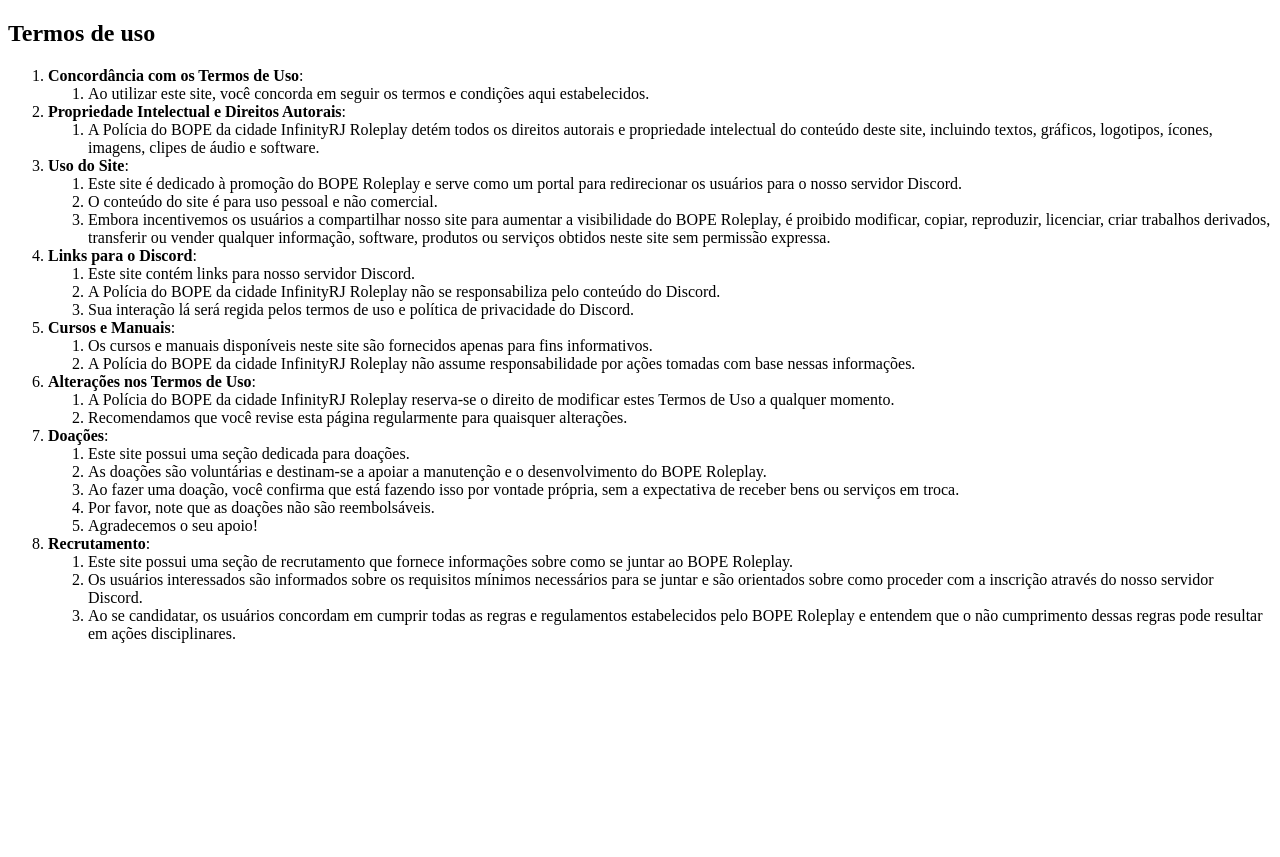
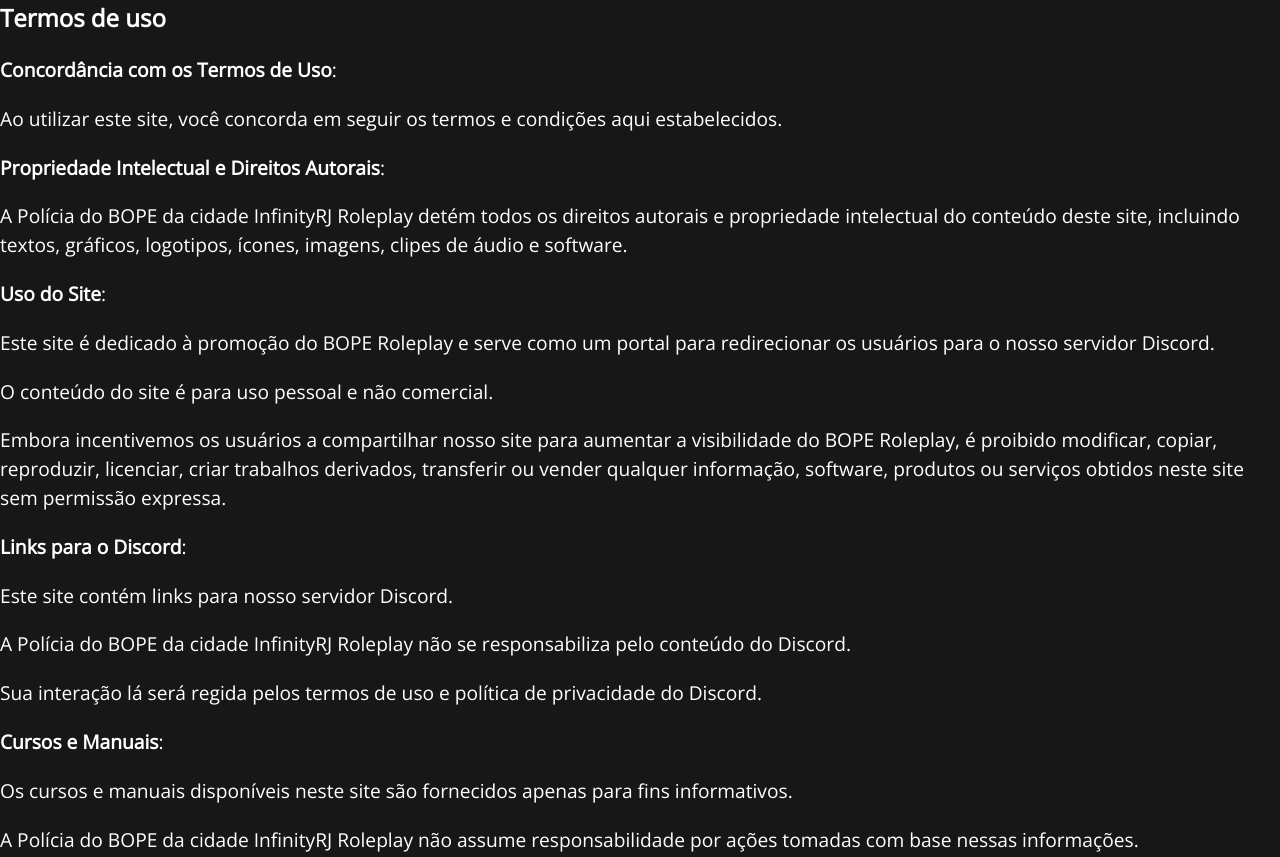
Before and after one commit to alanledur1/ProjetoBope, a plain HTML site: page template/termos.html in a window 1280 px wide. Shown: the top 857 px of the page. Before the commit the page ends 800 px from the top, so only its background shows below. Drawn offline with nearby package versions, Linux system fonts and the light colour scheme; files that its build step writes are made by us from their sources; the site is published under a folder, as on GitHub Pages, so addresses that start at the root find nothing.

Commit message:
Update termos.html

```diff
--- a/template/termos.html
+++ b/template/termos.html
@@ -3,7 +3,7 @@
 <head>
     <meta charset="UTF-8">
     <meta name="viewport" content="width=device-width, initial-scale=1.0">
-    <link rel="stylesheet" href="/Project/resources/css/style.css">
+    <link rel="stylesheet" href="resources/css/style.css">
     <title>Termos</title>
 </head>
 <body>
```
